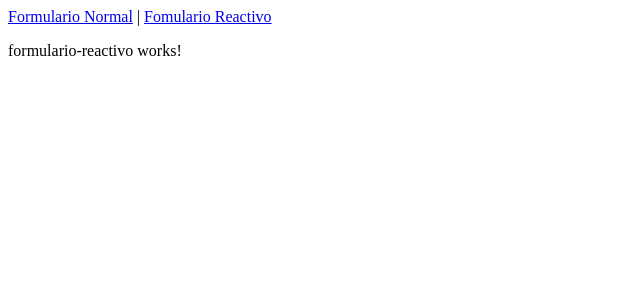
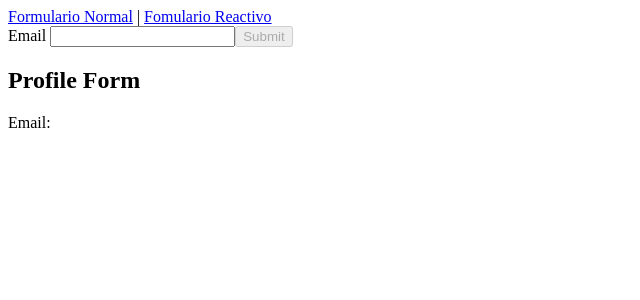
Before and after one commit to vllumiquinga/cursoFormulariosRutas, an Angular app: page /reactivo in a window 1280 px wide. Shown: the top 300 px of the page, without its empty margins (0-640 px from the left). Built offline with nearby package versions, Linux system fonts and the light colour scheme.

Commit message:
Se aumenta el formulario reactivo

```diff
--- a/src/app/formulario-reactivo/formulario-reactivo.html
+++ b/src/app/formulario-reactivo/formulario-reactivo.html
@@ -1 +1,9 @@
-<p>formulario-reactivo works!</p>
+<form [formGroup]="profileForm" (ngSubmit)="handleSubmit()">
+  <label>
+    Email
+    <input type="email" formControlName="email" />
+  </label>
+  <button type="submit" [disabled]="!profileForm.valid">Submit</button>
+</form>
+<h2>Profile Form</h2>
+<p>Email: {{ profileForm.value.email }}</p>
--- a/src/app/formulario-reactivo/formulario-reactivo.ts
+++ b/src/app/formulario-reactivo/formulario-reactivo.ts
@@ -1,11 +1,26 @@
 import { Component } from '@angular/core';
+import { ReactiveFormsModule, FormControl, FormGroup, Validators } from '@angular/forms';
 
 @Component({
   selector: 'app-formulario-reactivo',
-  imports: [],
+  imports: [ReactiveFormsModule],
   templateUrl: './formulario-reactivo.html',
   styleUrl: './formulario-reactivo.css'
 })
 export class FormularioReactivo {
 
+  correos:string[] = [];
+
+  profileForm = new FormGroup({
+    email: new FormControl('',[Validators.email,Validators.required]),
+  });
+
+  handleSubmit() {
+    alert(
+      this.profileForm.value.email
+    );
+    let correo = this.profileForm.value.email;
+    this.correos.push(correo);
+  }
+
 }
```
